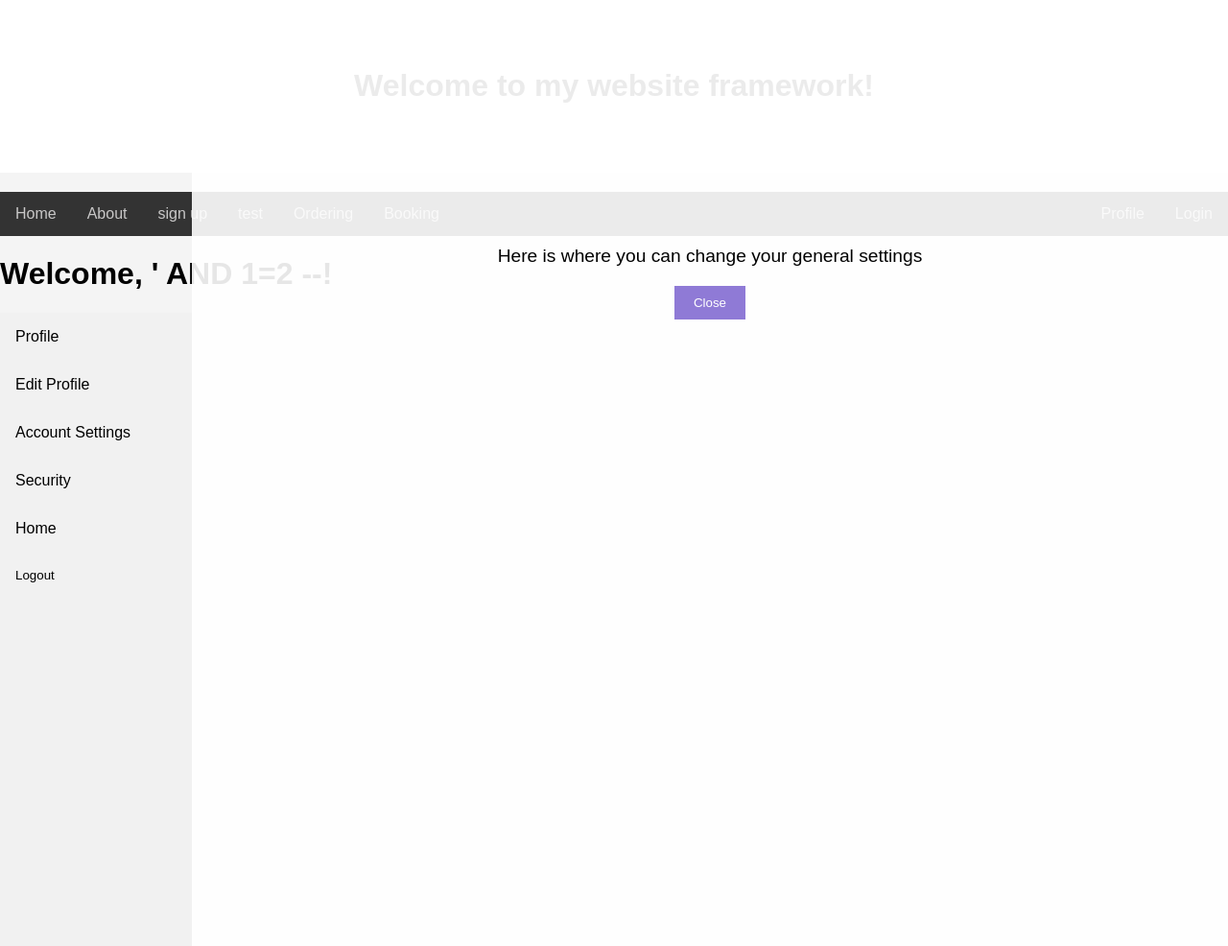
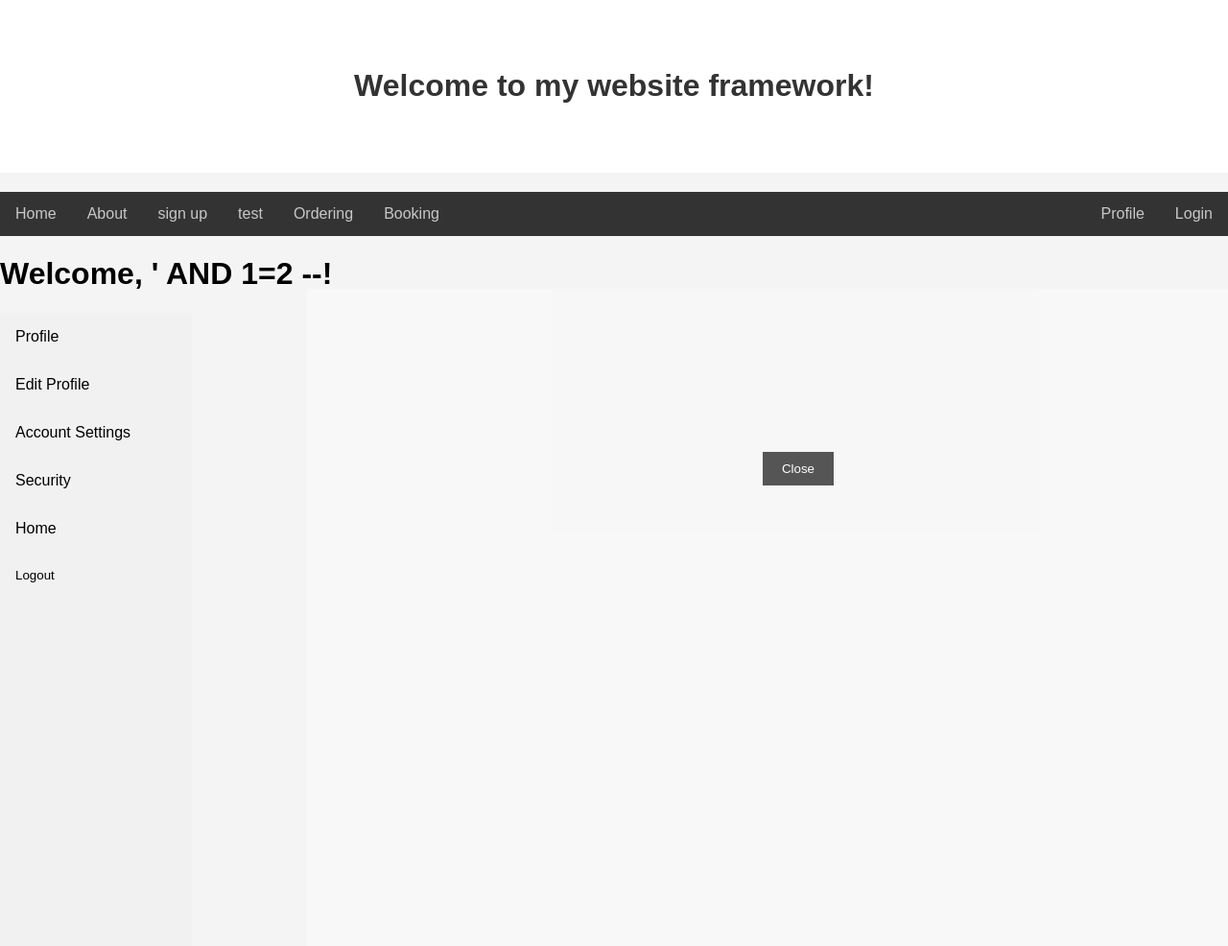
Before and after one commit to khanya-mcfadden/os-practice-framework, a Flask app: page /profile in a window 1280 px wide, after a click on "Home". Shown: the top 986 px of the page at 96% size. Run offline with Flask 3, Linux system fonts and the light colour scheme; a user stored in the database is signed in.

Commit message:
Refactor overlay styles in profile.html for improved layout and visibility; update documentation with new resource link

```diff
--- a/Templates/profile.html
+++ b/Templates/profile.html
@@ -116,16 +116,16 @@
 
     /* Overlay styles */
     .overlay {
-        display: none;
         position: fixed;
-        top: 0;
-        left: 200px;
-        width: calc(100% - 200px);
-        height: 100%;
-        background-color: rgba(255, 255, 255, 0.9);
-        color: black;
+        top: 27%;
+        left: 25%;
+        width: 80%;
+        height: 50%;
+        background-color: rgba(255, 255, 255, 0.322);
+        color: rgba(0, 0, 0, 0);
         text-align: center;
-        padding-top: 20%;
+        padding-top: 10%;
+
     }
 
     .overlay-content {
@@ -135,14 +135,14 @@
     .overlay-close {
         margin-top: 20px;
         padding: 10px 20px;
-        background-color: #8f7ad6;
+        background-color: #555;
         border: none;
         color: white;
         cursor: pointer;
     }
 
     .overlay-close:hover {
-        background-color: #555;
+        background-color: #8f7ad6;
     }
 </style>
 {% endblock %}
--- a/documentation/Todo&testingNotes.txt
+++ b/documentation/Todo&testingNotes.txt
@@ -3,6 +3,7 @@
 [] from reddit on 8/11/2024 https://www.reddit.com/r/django/comments/sws9t6/i_need_help_fixing_a_recursion_error/?rdt=40034 [Fixing Python recurssion Errors]
 [] from Render Offical Webpage on 10/11/2024 https://community.render.com/t/unable-to-deploy-django-tutorial-app-to-render/13380 [ Render and Django incompatibility fixes]
 [] from Youtube on 8/11/2024 https://www.youtube.com/watch?v=qDwdMDQ8oX4 [how to extended base templates]
+[] from Youtube on 13/11/2024 https://www.youtube.com/watch?v=ayRthgpfy1k&t=3s {how to create a Good Profile page}
                                                 exam key dates
 Overall 10 Mar 2025 – 09 May 2025
 task 1,     dates: 10 Mar – 21 Mar 2025     marks: total 20 hours       dates set           dates due
```
Also changed, not shown: users.db.
